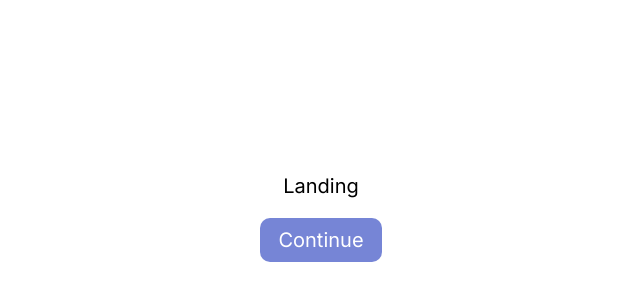
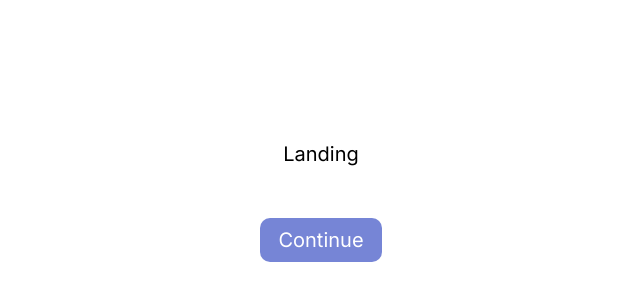
Before and after one commit to samurotko/UIC-Group-project, a React (Create React App) app in the folder application/: page / in a window 1280 px wide. Shown: the part 192-492 px from the top of the page, without its empty margins (319-959 px from the left). Built offline with nearby package versions, Linux system fonts and the light colour scheme.

Commit message:
add and edit styles

```diff
--- a/application/src/components/ButtonLink.js
+++ b/application/src/components/ButtonLink.js
@@ -12,4 +12,6 @@ font-size: ${typography.body.fontSize};
 font-weight: ${typography.body.fontWeight};
 color: ${palette.button.secondary};
 text-decoration: none;
+margin: 2rem 1rem;
+width: max-content;
 `;
--- /dev/null
+++ b/application/src/components/shared-font-styles.js
@@ -0,0 +1,85 @@
+import styled from 'styled-components'
+import { typography, palette } from '../theme';
+
+// Heading 1: The Health app name in the top
+export const Heading1 = styled.h1`
+    font-family: ${typography.h1.fontFamily};
+    font-weight: ${typography.fontWeight};
+    font-size: ${typography.h1.fontSize};
+    text-align: start;
+`;
+
+// Heading 2: The name of your section
+export const Heading2 = styled.h2`
+    font-family: ${typography.h2.fontFamily};
+    font-weight: ${typography.fontWeight};
+    font-size: ${typography.h2.fontSize};
+    text-align: start;
+`;
+
+// the one below etc...
+export const Heading3 = styled.h3`
+    font-family: ${typography.h3.fontFamily};
+    font-weight: ${typography.fontWeight};
+    font-size: ${typography.h3.fontSize};
+    text-align: start;
+    margin: 0.6rem;
+`;
+
+export const Heading4 = styled.h4`
+    font-family: ${typography.h4.fontFamily};
+    font-weight: ${typography.fontWeight};
+    font-size: ${typography.h4.fontSize};
+    text-align: start;
+    margin: 0.4rem;
+`;
+
+export const Heading4Center = styled.h4`
+    font-family: ${typography.h4.fontFamily};
+    font-weight: ${typography.fontWeight};
+    font-size: ${typography.h4.fontSize};
+    text-align: center;
+    margin: 1rem;
+`;
+
+// the basic text
+export const Bodytext = styled.p`
+    font-family: ${typography.body.fontFamily};
+    font-weight: ${typography.body.fontWeight};
+    font-size: 1.1rem;
+    color: ${palette.primary.dark};
+    text-align: start;
+    margin: 0.6rem;
+
+    a{
+    font-weight: bold;
+    color: ${palette.link.primary};
+      cursor: pointer;
+    }
+`;
+
+// I made this for links that are separate
+export const Bodylink = styled.a`
+    font-family: ${typography.body.fontFamily};
+    font-weight: bold;
+    font-size: 1.1rem;
+    color: ${palette.link.primary};
+    text-align: start;
+    cursor: pointer;
+
+`;
+
+// This is for buttons that need to look like links (the random blue bloded link that opens things)
+export const BodyButton = styled.button`
+    font-family: ${typography.body.fontFamily};
+    font-weight: bold;
+    font-size: 1.3rem;
+    color: ${palette.link.primary};
+    text-align: start;
+    border: none;
+    margin: 1rem 0rem;
+    passing: 0;
+    background: transparent;
+    cursor: pointer;
+
+`;
```
Also changed, not shown: application/src/components/divs.js (added, +72 -0 lines), application/src/components/form-styles.js (added, +10 -0 lines).
